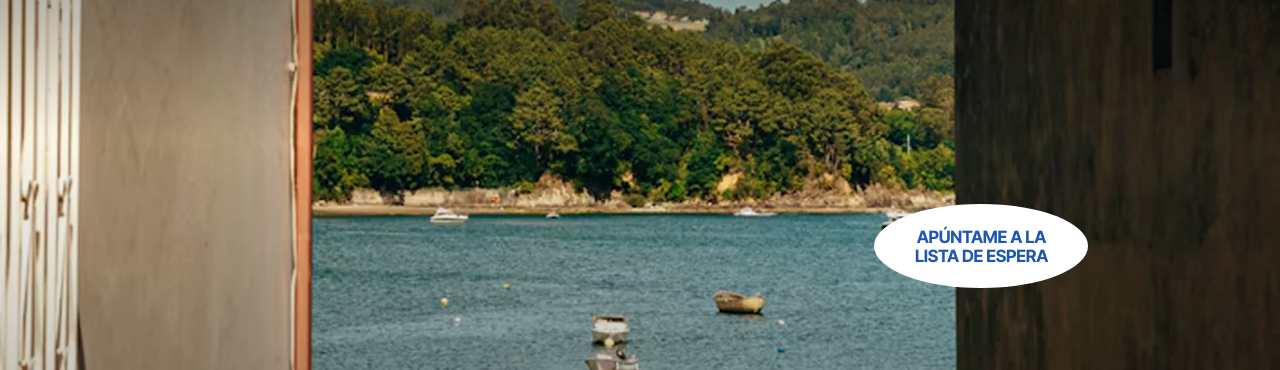
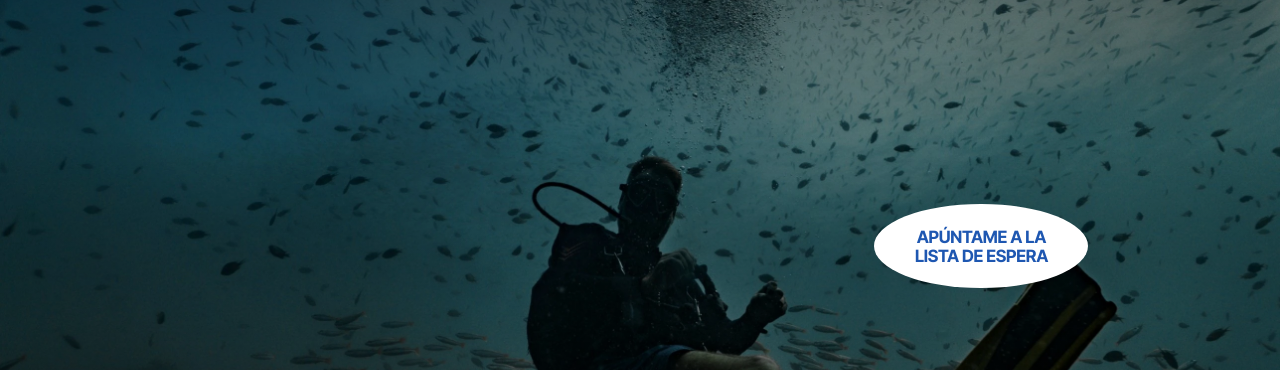
Before and after one commit to hicarlosierra/meetfondo.com, a plain HTML site: page viajes/costa-brava/index.html in a window 1280 px wide. Shown: the part 73-443 px from the top of the page. Drawn offline with Linux system fonts and the light colour scheme.

Commit message:
Costa Brava: nueva foto del hero (buceador entre bancos de peces), 2576 px
Co-Authored-By: Claude Opus 5.5 <noreply@anthropic.com>
Claude-Session: https://claude.ai/code/session_01DmxU5GgGnSrXbuyVeTe1qS

```diff
--- a/viajes/costa-brava/index.html
+++ b/viajes/costa-brava/index.html
@@ -108,7 +108,7 @@
 
   <!-- ============ 01 · Hero ============ -->
   <section class="vhero" id="top" aria-labelledby="vhero-title" data-dock-hero data-follow-area data-waitlist-area>
-    <img class="vhero__img" src="../../assets/img/bahia.webp" width="1425" height="952" alt="Una bahía con barcas fondeadas, vista entre dos casas" decoding="async" fetchpriority="high">
+    <img class="vhero__img" src="../../assets/img/costa-brava-hero.webp" width="2576" height="1717" alt="Un buceador entre bancos de peces, sobre las rocas del fondo" decoding="async" fetchpriority="high">
     <div class="hero__shade" aria-hidden="true" data-shade="0.42"></div>
     <div class="vhero__shade" aria-hidden="true" data-shade="0.42" data-shade-dir="up"></div>
     <button class="oval oval--light vhero__oval" type="button" data-follow data-waitlist><span>Apúntame a la<br>lista de espera</span></button>
```
Also changed, not shown: assets/img/costa-brava-hero.webp (added).
